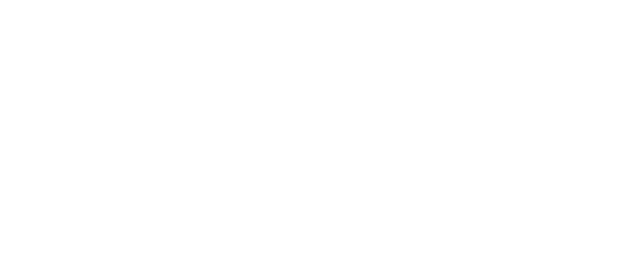
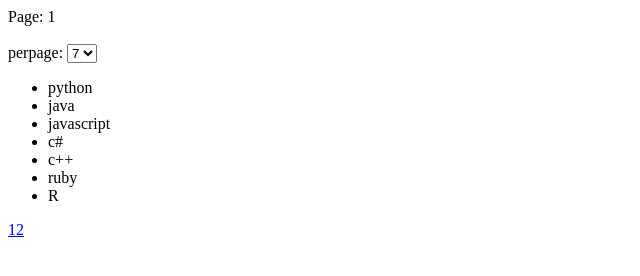
Before and after one commit to m4rcTr3y/simple-vue-pagination, a plain HTML site: page index.html in a window 1280 px wide. Shown: the whole page, without its empty margins (0-640 px from the left). Drawn offline with Linux system fonts and the light colour scheme.

Commit message:
vue pagination

```diff
--- a/app.js
+++ b/app.js
@@ -2,6 +2,64 @@
   el: "#vue-app",
   data: {
     heading: "Vue.js",
-    text: "vue js"
+    data:[
+        {text:'python'},
+        {text:'java'},
+        {text:'javascript'},
+        {text:'c#'},
+        {text:'c++'},
+        {text:'ruby'},
+        {text:'R'},
+        {text:'c'},
+        {text:'golang'},
+        {text:'dragon'},
+        {text:'huskel'},
+        {text:'go'},
+      ],
+      page:{},
+      count:7,
+      currentPage:'',
+      cst:[2,3,4,5,6,7]
+  },
+  methods:{
+      setPage(n,p){
+          this.page = n
+          this.currentPage = p+1;
+      }
+  },
+  watch:{
+      count:()=>{
+
+      },
+  },
+
+  computed: {
+    compEl(){
+        var newd = [...this.data];
+        return newd.splice(this.page.fro,this.page.to);
+    },
+    pageMap(){
+        let len = this.data.length;
+        let counter = 0;
+
+        let Pmap = [];
+        let dv = Math.ceil(len/this.count);
+        for(var i=0; i<=dv; i++){
+            if(Pmap.length!=dv){
+             if(i == 0){
+                 Pmap.push({page:i, range:{'fro':counter,'to':this.count}})
+             }
+             else{
+                 counter+= parseInt(this.count);
+                 Pmap.push({page:i,range:{'fro':counter,'to':this.count}})
+             }
+            }
+        }
+        return Pmap
+    }
+  },
+  created(){
+      this.setPage(this.pageMap[0].range,this.pageMap[0].page)
   }
+
 });
--- a/index.html
+++ b/index.html
@@ -5,20 +5,32 @@
   <meta http-equiv="X-UA-Compatible" content="IE=Edge">
   <meta name="viewport" content="width=device-width, initial-scale=1">
 
-  <title>Vue.js</title>
+  <title>trevis simple vue pagination</title>
 
   <!-- Vue.js -->
-  <script src="res/vue@2.6.12.js"></script>
-
+  <script src="res/vue@2.6.12.js" deffer></script>
+ <script type="text/javascript" charset="utf-8">
+    Vue.config.productionTip = false;
+ </script>
 </head>
 
 <body>
   <div id="vue-app">
-  <div class="">
+      Page: {{currentPage}}
 
+     <br><br>perpage: <select v-model="count">
+          <option v-for="i in cst">{{i}}</option>
+      </select>
+    <div class="items">
+        <ul>
+            <li v-for="(item,ind) in compEl" v-bind:key="ind">{{item.text}}</li>
+        </ul>
+
+        <div>
+            <a href="#" v-for="link in pageMap" @click="setPage(link.range, link.page)">{{link.page+1}}</a>
+        </div>
+    </div>
   </div>
-</div>
-  <!-- Project -->
   <script src="app.js"></script>
 </body>
 </html>
```
